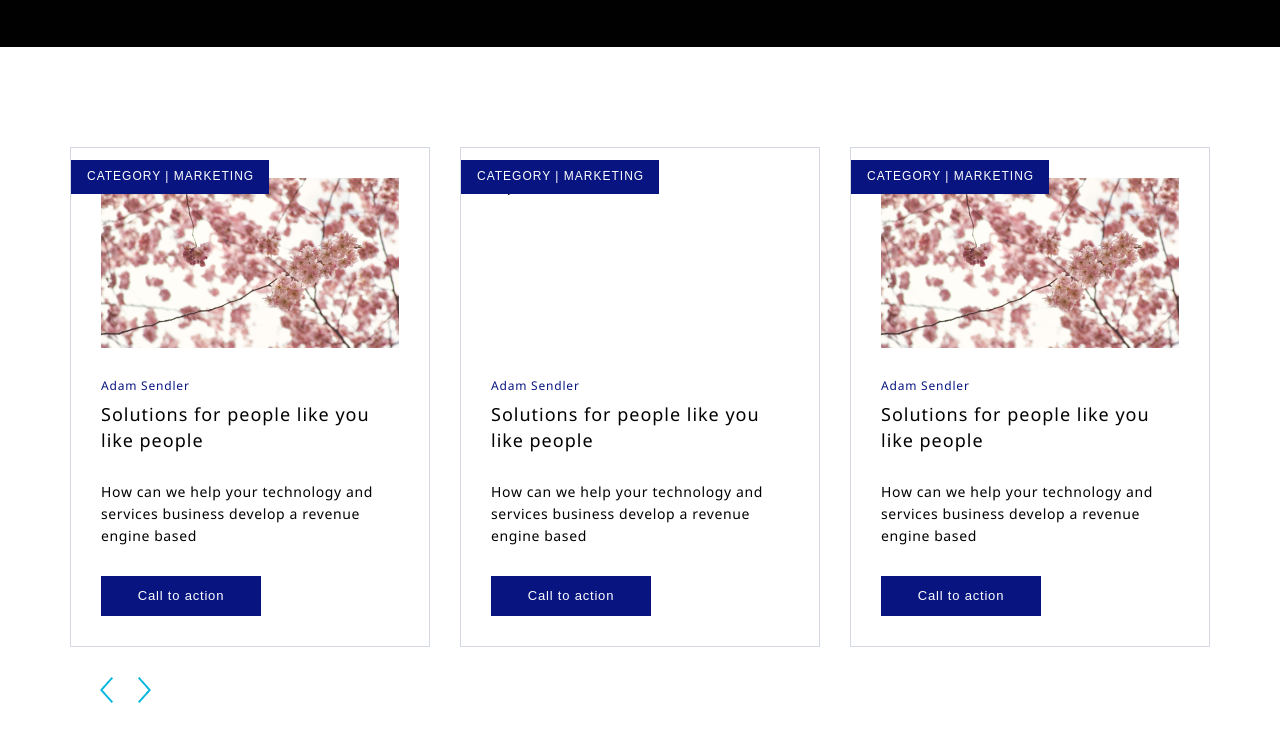
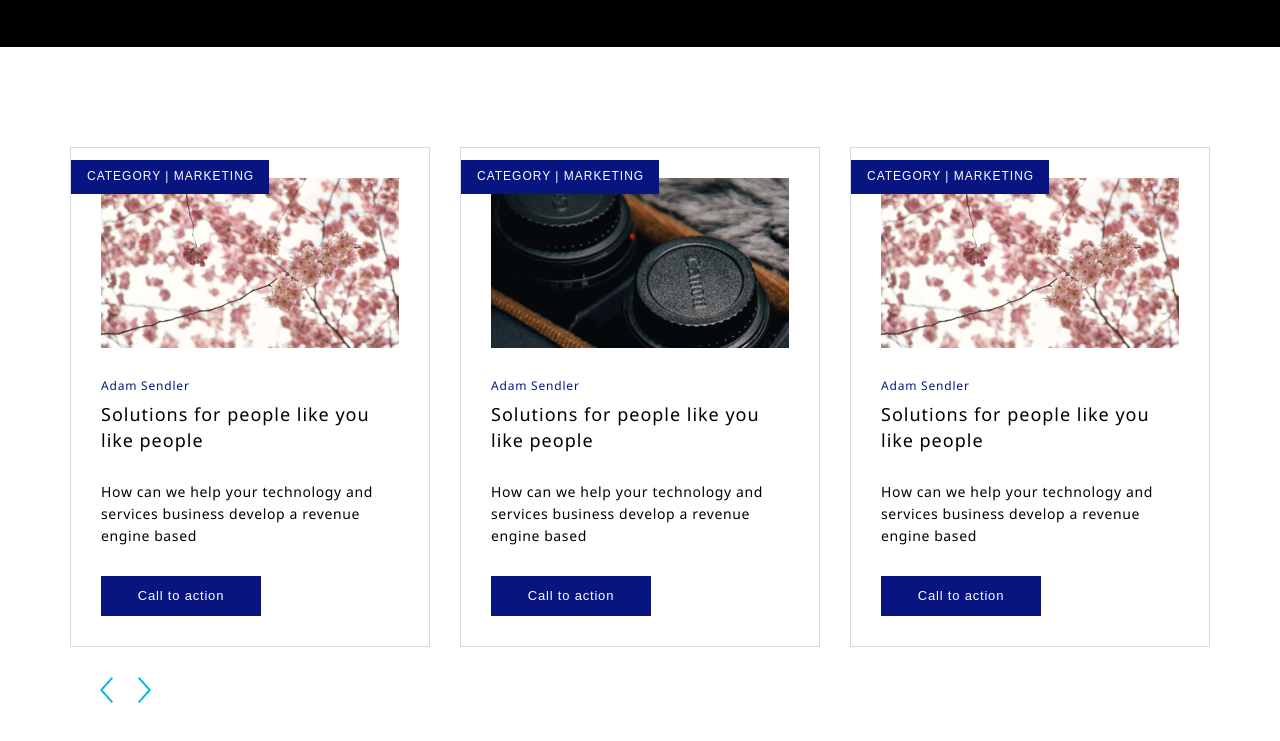
Before and after one commit to WiseKing5378/octo, a plain HTML site: page index.html in a window 1280 px wide. Shown: the part 2059-2800 px from the top of the page. Drawn offline with nearby package versions, Linux system fonts and the light colour scheme.

Commit message:
Update index.html

```diff
--- a/index.html
+++ b/index.html
@@ -152,7 +152,7 @@
                 data-color="blue"
               >
                 <img
-                  src="./img/ob.jp"
+                  src="./img/ob.jpg"
                   alt="photo"
                 />
                 <div>
```
